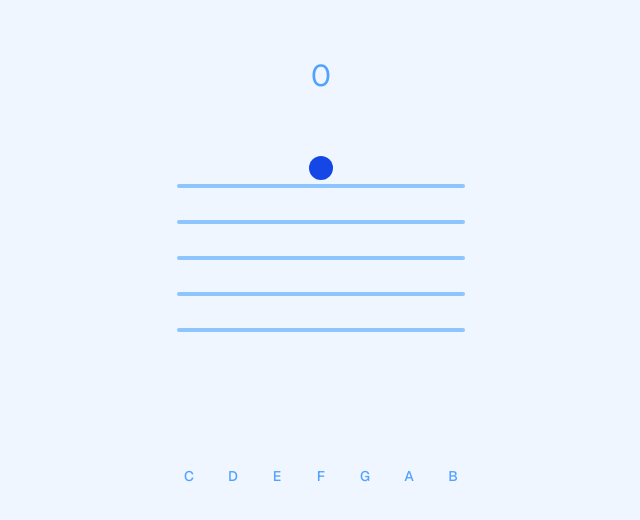
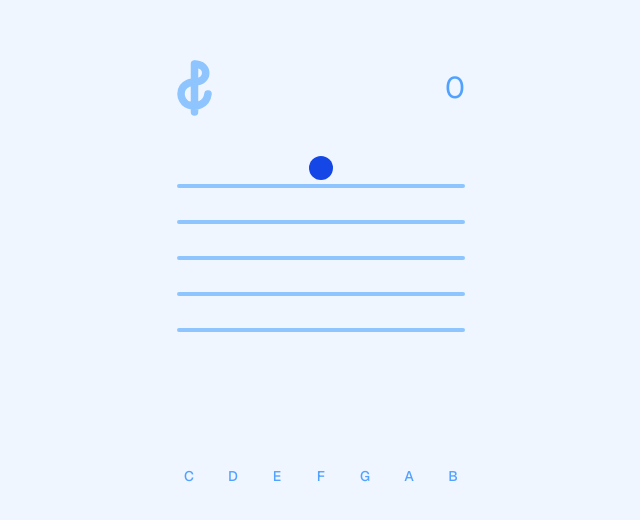
Before and after one commit to gxwesterman/cheli, a Next.js app: page / in a window 1280 px wide. Shown: the part 124-644 px from the top of the page, without its empty margins (319-959 px from the left). Built offline with nearby package versions, Linux system fonts and the light colour scheme.

Commit message:
feat: added a treble clef

```diff
--- a/app/page.tsx
+++ b/app/page.tsx
@@ -4,7 +4,20 @@ import { Button } from "@/components/ui/button";
 import React, { useEffect, useState } from "react";
 import { cn } from "@/lib/utils";
 
-export default function Home() {
+const draw = {
+  hidden: { pathLength: 0, opacity: 0 },
+  visible: (i: number) => {
+    const delay = i * 0.5
+    return {
+      pathLength: 1,
+      opacity: 1,
+      transition: {
+        pathLength: { delay, type: "spring", duration: 1.5, bounce: 0 },
+        opacity: { delay, duration: 0.01 },
+      },
+    }
+  },
+}
 
 // const notes = [
 //   "C",
@@ -59,6 +72,8 @@ export default function Home() {
   90
 ];
 
+export default function Home() {
+
   const [step, setStep] = useState(0);
   const [visible, setVisible] = useState(false);
   const [answer, setAnswer] = useState('');
@@ -97,7 +112,31 @@ export default function Home() {
   return (
     <main className={cn(answer === "correct" ? "bg-green-100" : answer === "wrong" ? "bg-red-100" : "bg-blue-50", "transition-[background-color] duration w-screen h-screen flex flex-col items-center justify-center min-h-screen font-[family-name:var(--font-geist-sans)]")}>
       <div className="flex flex-col items-center justify-center gap-8 relative overflow-hidden w-72 h-100">
-        <div className="absolute top-0 left-1/2 -translate-x-1/2 text-3xl text-blue-400">{score}</div>
+      <div className="absolute top-0 left-1/2 -translate-x-1/2 flex items-center justify-between w-full">
+        <motion.svg
+          width="35"
+          height="60"
+          viewBox="0 0 100 200"
+          initial="hidden"
+          animate="visible"
+        >
+          <motion.path
+            className="clef-path"
+            d="M50,180
+              C50,15 50,20 50,20
+              C100,20 100,80 50,80
+              C50,80 5,80 5,120
+              C5,120 5,160 50,160
+              C50,160 90,160 95,120"
+            stroke="oklch(0.809 0.105 251.813)"
+            fill="transparent"
+            variants={draw}
+            custom={1}
+            style={{ strokeWidth: 25, strokeLinecap: "round" }}
+          />
+          </motion.svg>
+          <div className="text-3xl text-blue-400">{score}</div>
+        </div>
         <AnimatePresence initial={false}>
           {visible ?
             <motion.div
```
Lines whose indentation alone changed are shown as unchanged.
